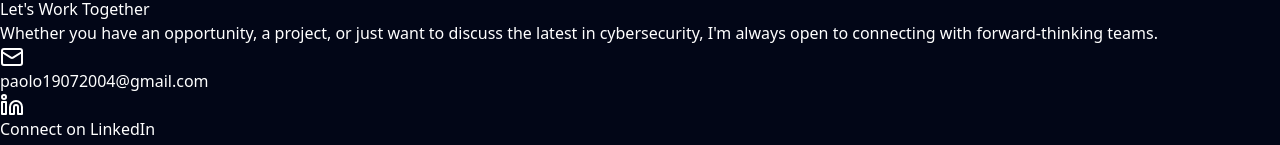
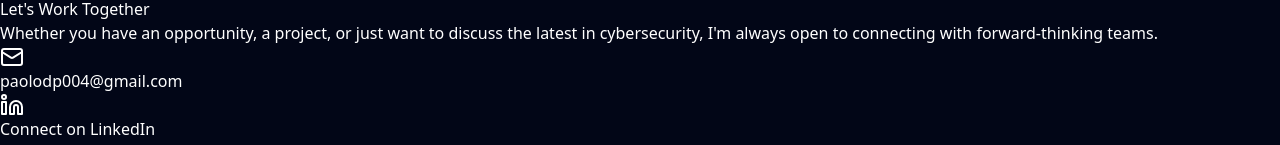
Before and after one commit to PaoloDes04/mio-portfolio, a React (Vite) app: page / in a window 1280 px wide. Shown: the part 2481-2626 px from the top of the page. Built offline with nearby package versions, Linux system fonts and the light colour scheme.

Commit message:
modifiche varie

```diff
--- a/src/App.jsx
+++ b/src/App.jsx
@@ -399,9 +399,9 @@ export default function App() {
             </p>
 
             <div className="flex flex-col sm:flex-row justify-center gap-6">
-              <a href="mailto:paolo19072004@gmail.com" className="group flex items-center justify-center gap-3 px-8 py-5 bg-slate-800 text-white rounded-xl font-bold hover:bg-slate-700 transition-all border border-slate-700 hover:border-cyan-500/50 hover:shadow-[0_0_20px_rgba(6,182,212,0.1)]">
+              <a href="mailto:paolodp004@gmail.com" className="group flex items-center justify-center gap-3 px-8 py-5 bg-slate-800 text-white rounded-xl font-bold hover:bg-slate-700 transition-all border border-slate-700 hover:border-cyan-500/50 hover:shadow-[0_0_20px_rgba(6,182,212,0.1)]">
                 <Mail className="w-6 h-6 text-cyan-400 group-hover:scale-110 transition-transform" />
-                <span className="text-lg">paolo19072004@gmail.com</span>
+                <span className="text-lg">paolodp004@gmail.com</span>
               </a>
               <a href="https://www.linkedin.com/in/paolo-desiderio-9979b9394/" target="_blank" rel="noreferrer" className="group flex items-center justify-center gap-3 px-8 py-5 bg-[#0A66C2] text-white rounded-xl font-bold hover:bg-[#004182] transition-all border border-[#0A66C2] hover:shadow-[0_0_20px_rgba(10,102,194,0.3)]">
                 <Linkedin className="w-6 h-6 group-hover:scale-110 transition-transform" />
```
Also changed, not shown: 5 other files (tests, documents, lock files or other folders).
